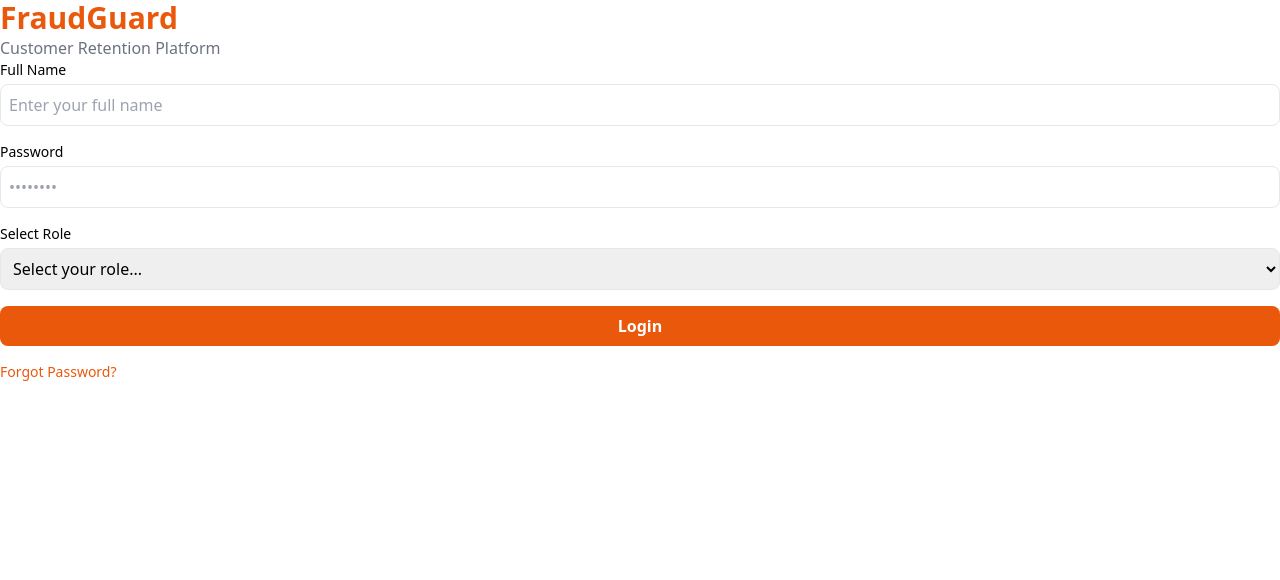
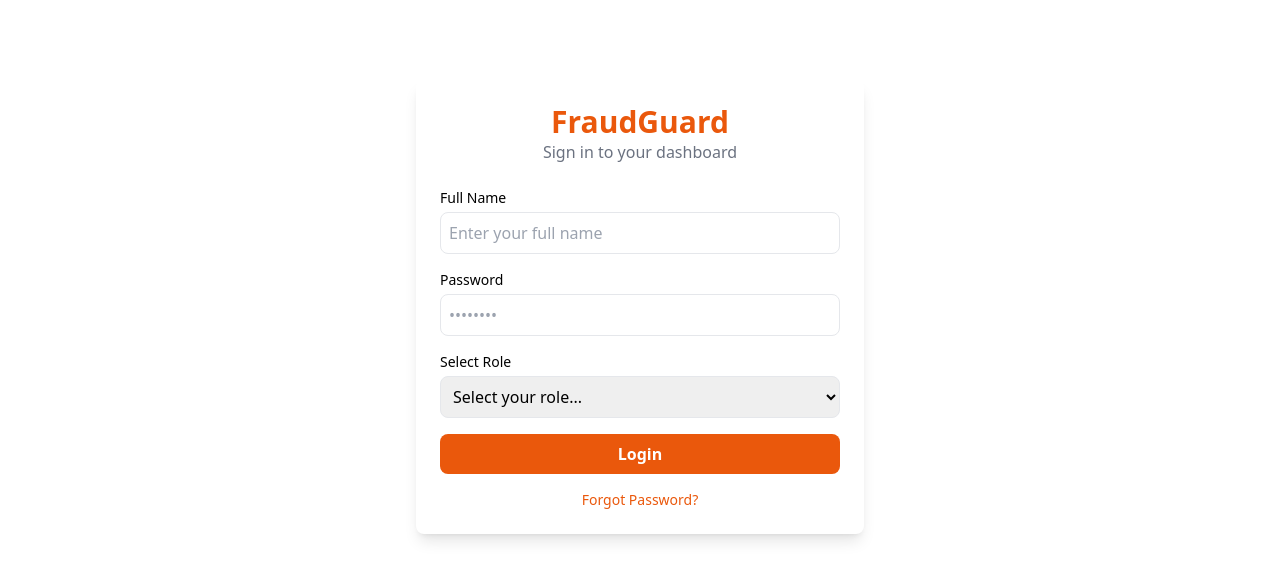
Before and after one commit to Omolola436/fraud-detection, a Flask app: template templates/login.html in a window 1280 px wide. Shown: the top 580 px of the page. Run offline with Flask 3, Linux system fonts and the light colour scheme; the template is opened without the code that fills it, so the values that code supplies are empty; some libraries are stand-ins or nearby versions.

Commit message:
Describe your update

```diff
--- a/app.py
+++ b/app.py
@@ -1,6 +1,5 @@
-from flask import Flask, render_template, jsonify
+from flask import Flask, render_template, jsonify, redirect, url_for
 import json
-import os
 
 app = Flask(__name__)
 
@@ -11,26 +10,47 @@ def load_data():
     except FileNotFoundError:
         return {}
 
+# Home redirects to login
 @app.route('/')
+def home():
+    return redirect(url_for('login'))
+
+# Login page
+@app.route('/login')
+def login():
+    return render_template('login.html')
+
+# Password reset page
+@app.route('/password_reset')
+def forgot_password():
+    return render_template('password_reset.html')
+
+# Dashboard page
+@app.route('/dashboard')
 def dashboard():
     return render_template('dashboard.html', page='overview')
 
+# Transactions page
 @app.route('/transactions')
 def transactions():
     return render_template('transactions.html', page='transactions')
 
+# Alerts page
 @app.route('/alerts')
 def alerts():
     return render_template('alerts.html', page='alerts')
 
+# System Health page
 @app.route('/system_health')
 def system_health():
     return render_template('system_health.html', page='system_health')
 
+# Settings page
 @app.route('/settings')
 def settings():
     return render_template('settings.html', page='settings')
 
+# API endpoint
 @app.route('/api/data')
 def api_data():
     return jsonify(load_data())
--- a/templates/login.html
+++ b/templates/login.html
@@ -3,47 +3,61 @@
 <head>
     <meta charset="UTF-8">
     <meta name="viewport" content="width=device-width, initial-scale=1.0">
-    <title>Login - Churn Shield</title>
+    <title>Login - FraudGuard</title>
     <link rel="stylesheet" href="{{ url_for('static', filename='css/style.css') }}">
     <script src="https://cdn.tailwindcss.com"></script>
     <link href="https://fonts.googleapis.com/css2?family=Inter:wght@400;500;600&display=swap" rel="stylesheet">
 </head>
 <body class="login-page">
-    <div class="login-container">
-        <div class="login-header">
+    <div class="login-container max-w-md mx-auto mt-20 p-6 bg-white rounded-lg shadow-lg">
+        <div class="login-header text-center mb-6">
             <h1 class="text-3xl font-bold text-orange-600">FraudGuard</h1>
-            <p class="text-gray-500">Customer Retention Platform</p>
+            <p class="text-gray-500">Sign in to your dashboard</p>
         </div>
 
-        <form method="POST" class="login-form space-y-4">
+        <!-- Login Form -->
+        <form action="{{ url_for('login') }}" method="POST" class="login-form space-y-4">
+
             {% if error %}
-            <div class="error-message bg-red-50 text-red-600 p-3 rounded-lg text-sm">{{ error }}</div>
+            <div class="error-message bg-red-50 text-red-600 p-3 rounded-lg text-sm">
+                {{ error }}
+            </div>
             {% endif %}
 
+            <!-- Username -->
             <div class="form-group text-left">
                 <label class="block text-sm font-medium mb-1">Full Name</label>
                 <input type="text" name="username" placeholder="Enter your full name" class="w-full p-2 border rounded-lg" required>
             </div>
 
+            <!-- Password -->
             <div class="form-group text-left">
                 <label class="block text-sm font-medium mb-1">Password</label>
                 <input type="password" name="password" placeholder="••••••••" class="w-full p-2 border rounded-lg" required>
             </div>
 
+            <!-- Role Selection -->
             <div class="form-group text-left">
                 <label class="block text-sm font-medium mb-1">Select Role</label>
                 <select name="role" class="w-full p-2 border rounded-lg" required>
                     <option value="" disabled selected>Select your role...</option>
                     <option value="executive">Executive</option>
-                    <option value="operations">Operations / Customer Success</option>
+                    <option value="analyst">Fraud Analyst</option>
+                    <option value="operations">Fraud Ops</option>
                     <option value="ml_engineer">ML Engineer</option>
                 </select>
             </div>
 
-            <button type="submit" class="btn-primary w-full bg-orange-600 text-white p-2 rounded-lg font-semibold hover:bg-orange-700">Login</button>
+            <!-- Submit Button -->
+            <button type="submit" class="btn-primary w-full bg-orange-600 text-white p-2 rounded-lg font-semibold hover:bg-orange-700">
+                Login
+            </button>
 
-            <div class="text-sm mt-4">
-                <a href="{{ url_for('password_reset') }}" class="text-orange-600 hover:underline">Forgot Password?</a>
+            <!-- Forgot Password Link -->
+            <div class="text-sm mt-4 text-center">
+                <a href="{{ url_for('forgot_password') }}" class="text-orange-600 hover:underline">
+                    Forgot Password?
+                </a>
             </div>
         </form>
     </div>
```
